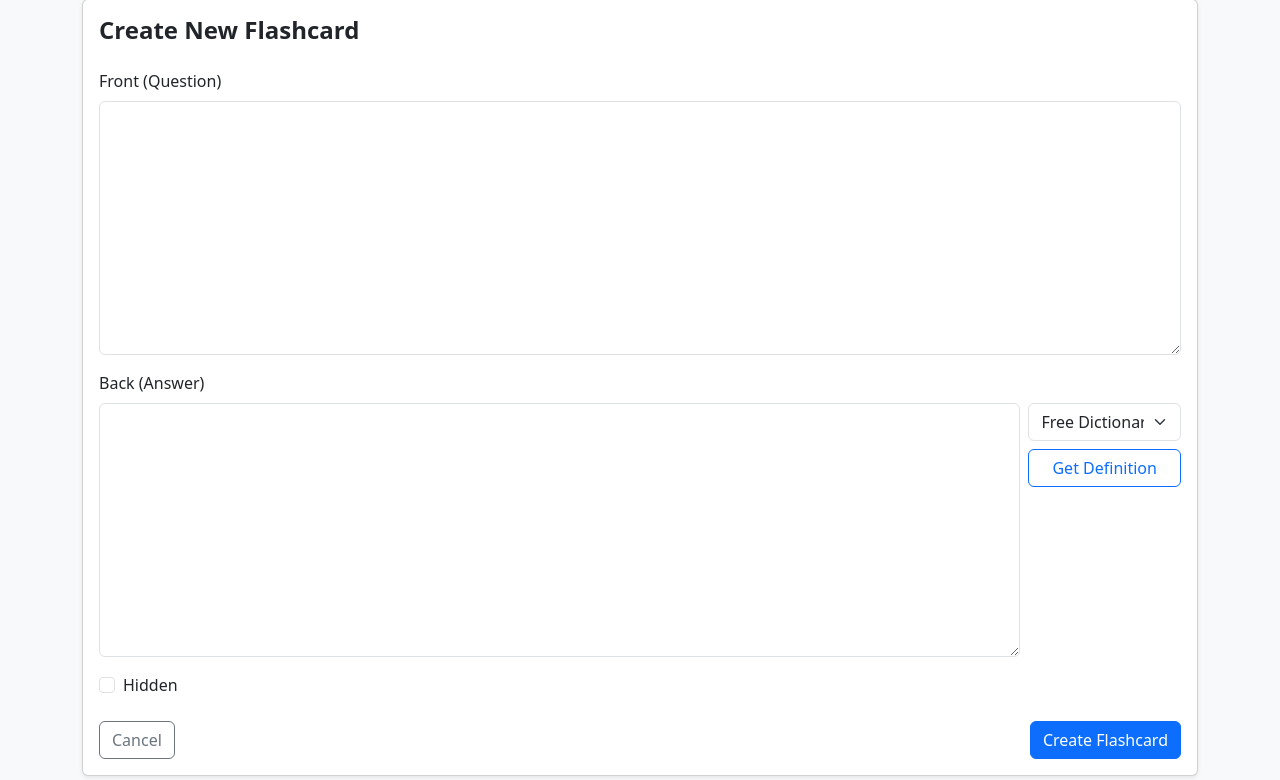
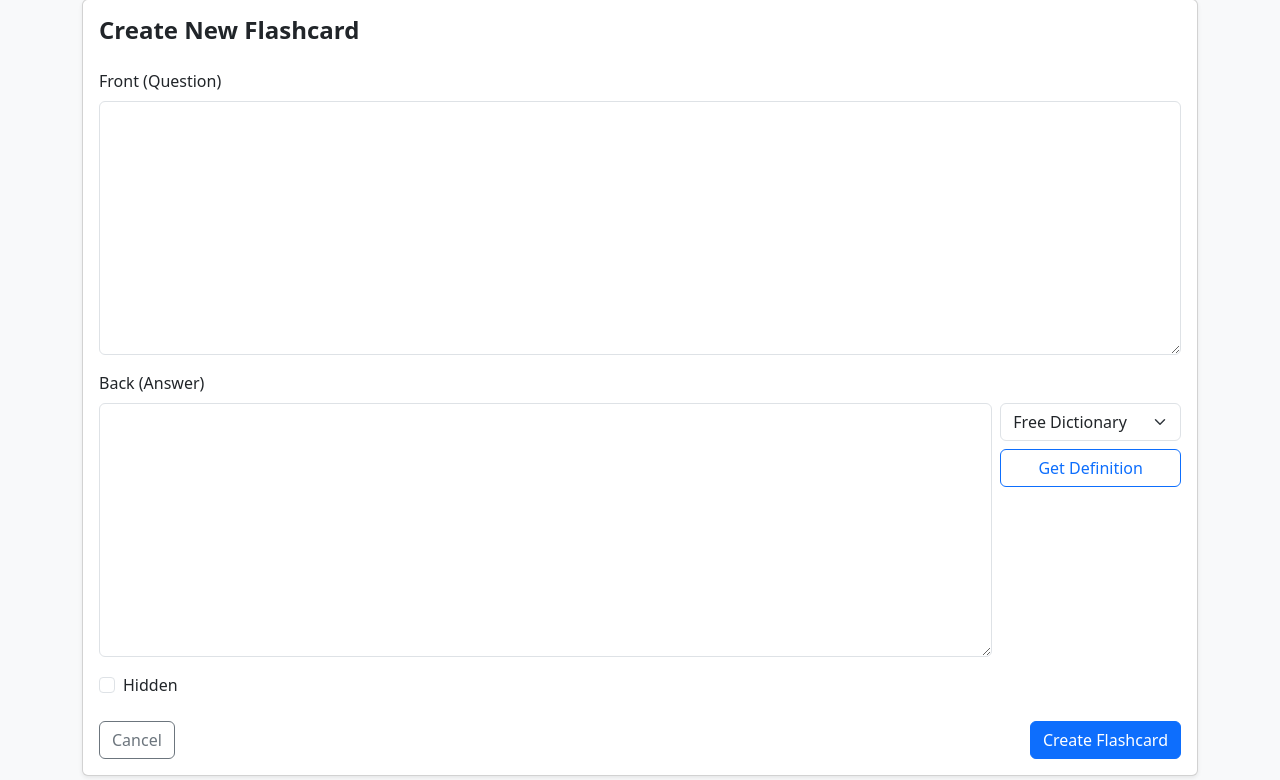
Before and after one commit to Camofl/FlashCardsGenerator, a Django app: page /flashcards/new/ in a window 1280 px wide. Shown: the part 82-862 px from the top of the page. Run offline with Django 5.2, Linux system fonts and the light colour scheme; some libraries are stand-ins or nearby versions.

Commit message:
visual fix

```diff
--- a/templates/flashcards/flashcard_form.html
+++ b/templates/flashcards/flashcard_form.html
@@ -18,9 +18,9 @@
                     <label for="id_back" class="form-label">Back (Answer)</label>
                     <div class="d-flex gap-2 align-items-start">
                         {{ form.back|add_class:"form-control flex-grow-1" }}
-                        <div class="d-flex flex-column">
-                            <select id="api-select" class="form-select mb-2"
-                                    style="min-width: 150px;">
+                        <div class="d-flex flex-column flex-grow-0"
+                             style="flex-basis: 220px;">
+                            <select id="api-select" class="form-select mb-2">
                                 <option value="freedictionary" selected>Free
                                     Dictionary
                                 </option>
```
Also changed, not shown: flashcards/views.py (+4 -4 lines).
